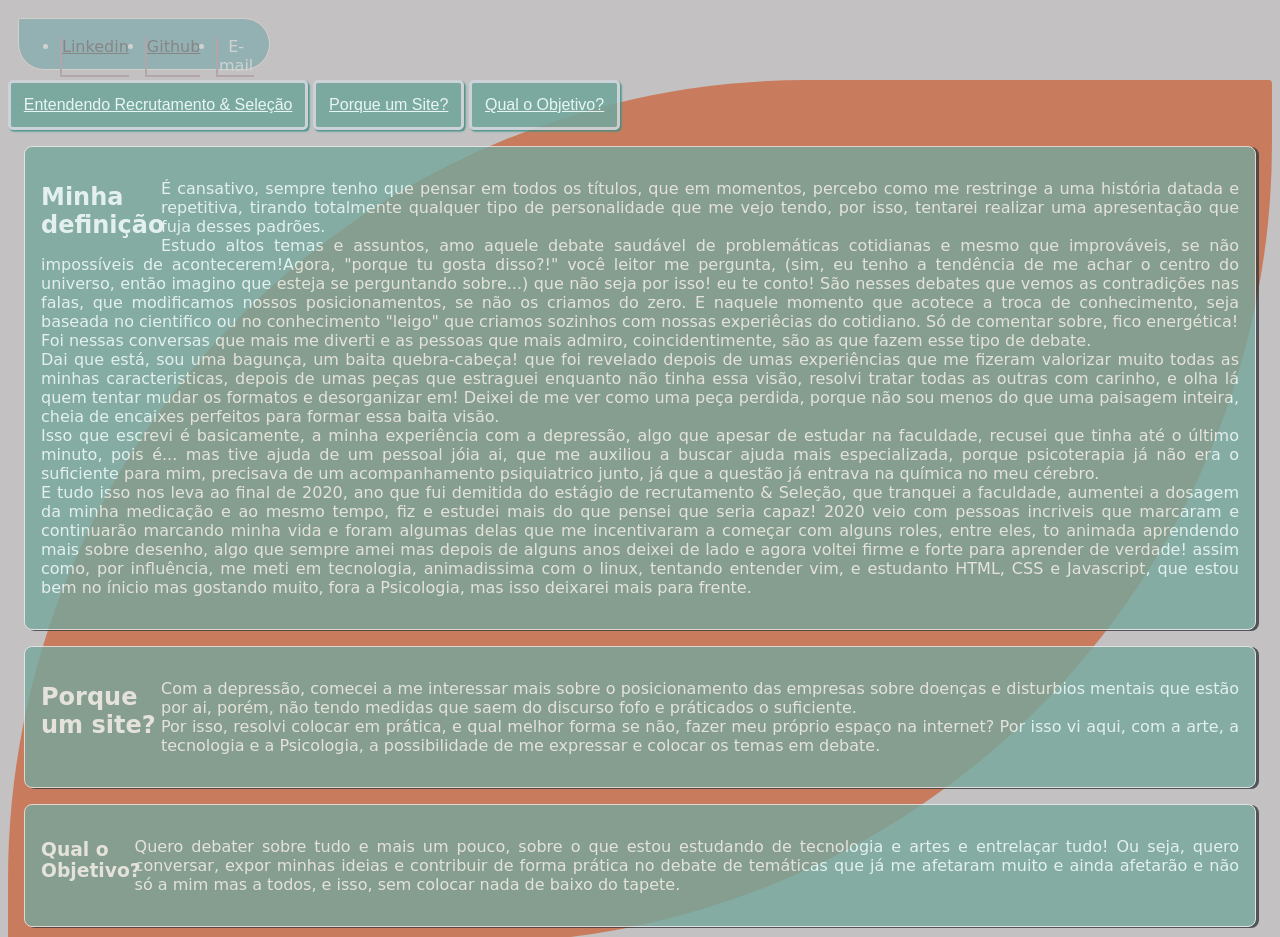
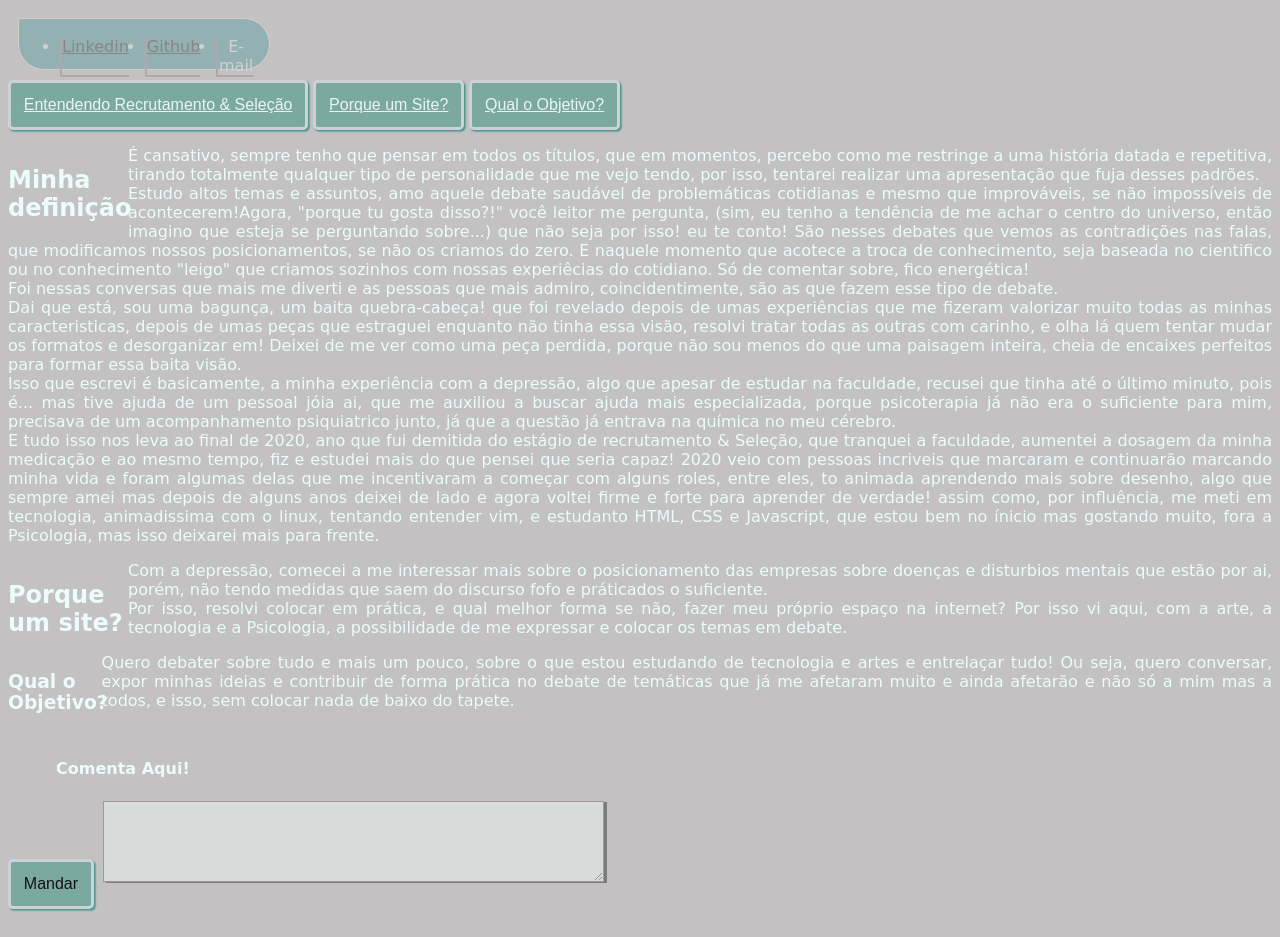
Before and after one commit to LulibPsyche/Mehthoughts, a plain HTML site: page index.html in a window 1280 px wide. Shown: the top 937 px of the page. Drawn offline with Linux system fonts and the light colour scheme; a script that the page names is missing; a web font is replaced by a local one.

Commit message:
Update meh.css

```diff
--- a/meh.css
+++ b/meh.css
@@ -53,39 +53,6 @@ margin: 10px;
 
 }
 
-.understanding-the-point{
-  background-color: #C97C5D;
-  border-radius: 50em 0.2em;
-
-}
-.minhadefinição {
-  clear: inline-start;
-  border: 0.05em solid #ebebeb;
-  border-radius: 0.5em;
-  padding: 1em;
-  margin: 1em;
-  box-shadow: 3px 1px 0px 0px #343a40;
-  background-color: #75A79C;
-  opacity: 80%;
-}
-.porqueumsite {
-  border: 0.05em solid #ebebeb;
-  border-radius: 0.5em;
-  padding: 1em;
-  margin: 1em;
-  box-shadow: 3px 1px 0px 0px #343a40;
-  background-color: #75A79C;
-  opacity: 80%;
-}
-.qualoobjetivo {
-  border: 0.05em solid #ebebeb;
-  border-radius: 0.5em;
-  padding: 1em;
-  margin: 1em;
-  box-shadow: 3px 1px 0px 0px #343a40;
-  background-color: #75A79C;
-  opacity: 80%;
-}
 
 #comment {
   margin: 0.5em 0.5em 0.5em 0.3em;
```
